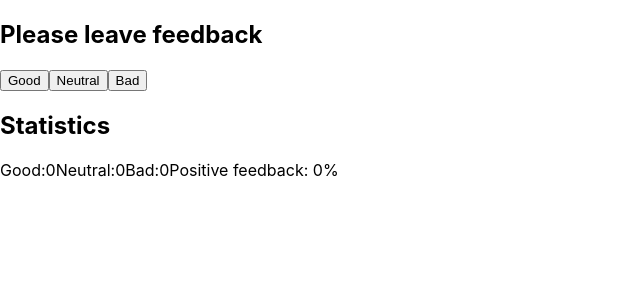
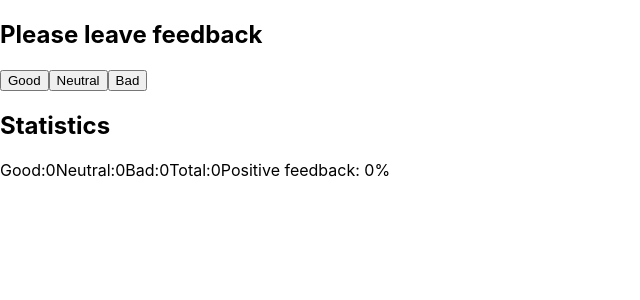
Before and after one commit to VasylRybotytskyi/goit-react-hw-02-feedback, a React (Create React App) app: page / in a window 1280 px wide. Shown: the top 300 px of the page, without its empty margins (0-640 px from the left). Built offline with nearby package versions, Linux system fonts and the light colour scheme.

Commit message:
added Component Section

```diff
--- a/src/components/App.jsx
+++ b/src/components/App.jsx
@@ -1,11 +1,60 @@
-// import { DropDown } from './DropDown/DropDown';
-import { Statistics } from './Statistics/Statistics';
+import React from 'react';
+import { FeedbackOptions } from 'components/FeedbackOptions/FeedbackOptions';
+import { Section } from 'components/Section/Section';
+import { Statistics } from 'components/Statistics/Statistics';
 
-export const App = () => {
-  return (
-    <>
-      <Statistics state={{ good: 0, neutral: 0, bad: 0 }} />
-      {/* <DropDown /> */}
-    </>
-  );
-};
+export class App extends React.Component {
+  state = {
+    good: 0,
+    neutral: 0,
+    bad: 0,
+  };
+
+  handleGoodClick = () => {
+    this.setState(prevState => ({ good: prevState.good + 1 }));
+  };
+
+  handleNeutralClick = () => {
+    this.setState(prevState => ({ neutral: prevState.neutral + 1 }));
+  };
+
+  handleBadClick = () => {
+    this.setState(prevState => ({ bad: prevState.bad + 1 }));
+  };
+
+  countTotalFeedback = () => {
+    const { good, neutral, bad } = this.state;
+    return good + neutral + bad;
+  };
+
+  countPositiveFeedbackPercentage = () => {
+    const { good } = this.state;
+    const total = this.countTotalFeedback();
+    return total === 0 ? 0 : Math.round((good / total) * 100);
+  };
+
+  render() {
+    const { good, neutral, bad } = this.state;
+    const total = this.countTotalFeedback();
+    const positivePercentage = this.countPositiveFeedbackPercentage();
+
+    return (
+      <>
+        <Section title="Please leave feedback">
+          <FeedbackOptions
+            onGoodClick={this.handleGoodClick}
+            onNeutralClick={this.handleNeutralClick}
+            onBadClick={this.handleBadClick}
+          />
+          <Statistics
+            good={good}
+            neutral={neutral}
+            bad={bad}
+            total={total}
+            positivePercentage={positivePercentage}
+          />
+        </Section>
+      </>
+    );
+  }
+}
--- a/src/components/Controls/Controls.jsx
+++ b/src/components/FeedbackOptions/FeedbackOptions.jsx
@@ -1,6 +1,10 @@
 import React from 'react';
 
-export const Controls = ({ onGoodClick, onNeutralClick, onBadClick }) => {
+export const FeedbackOptions = ({
+  onGoodClick,
+  onNeutralClick,
+  onBadClick,
+}) => {
   return (
     <>
       <button type="button" onClick={onGoodClick}>
--- /dev/null
+++ b/src/components/Section/Section.jsx
@@ -0,0 +1,10 @@
+import React from 'react';
+
+export const Section = ({ title, children }) => {
+  return (
+    <section>
+      <h2>{title}</h2>
+      {children}
+    </section>
+  );
+};
--- a/src/components/Statistics/Statistics.jsx
+++ b/src/components/Statistics/Statistics.jsx
@@ -1,50 +1,15 @@
-import { Controls } from 'components/Controls/Controls';
 import React from 'react';
-
 export class Statistics extends React.Component {
-  state = {
-    good: 0,
-    neutral: 0,
-    bad: 0,
-  };
-
-  handleGoodClick = () => {
-    this.setState(prevState => ({ good: prevState.good + 1 }));
-  };
-  handleNeutralClick = () => {
-    this.setState(prevState => ({ neutral: prevState.neutral + 1 }));
-  };
-  handleBadClick = () => {
-    this.setState(prevState => ({ bad: prevState.bad + 1 }));
-  };
-
-  countTotalFeedback = () => {
-    const { good, neutral, bad } = this.state;
-    return good + neutral + bad;
-  };
-
-  countPositiveFeedbackPercentage = () => {
-    const { good } = this.state;
-    const total = this.countTotalFeedback();
-    return total === 0 ? 0 : Math.round((good / total) * 100);
-  };
-
   render() {
+    const { good, neutral, bad, total, positivePercentage } = this.props;
     return (
       <>
-        <h2>Please leave feedback</h2>
-        <Controls
-          onGoodClick={this.handleGoodClick}
-          onNeutralClick={this.handleNeutralClick}
-          onBadClick={this.handleBadClick}
-        />
         <h2>Statistics</h2>
-        <span>Good:{this.state.good}</span>
-        <span>Neutral:{this.state.neutral}</span>
-        <span>Bad:{this.state.bad}</span>
-        <span>
-          Positive feedback: {this.countPositiveFeedbackPercentage()}%
-        </span>
+        <span>Good:{good}</span>
+        <span>Neutral:{neutral}</span>
+        <span>Bad:{bad}</span>
+        <span>Total:{total}</span>
+        <span>Positive feedback: {positivePercentage}%</span>
       </>
     );
   }
```
